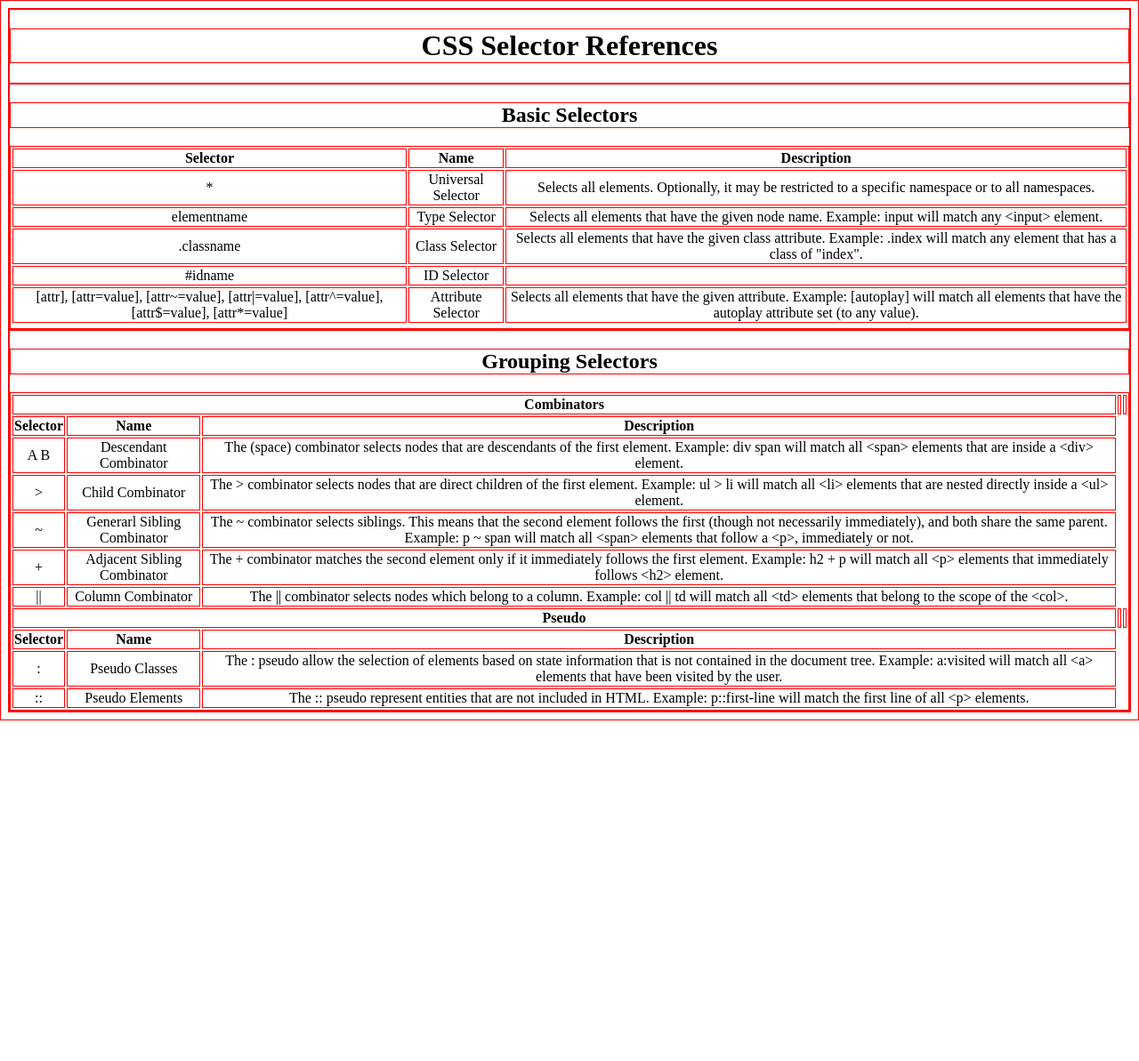
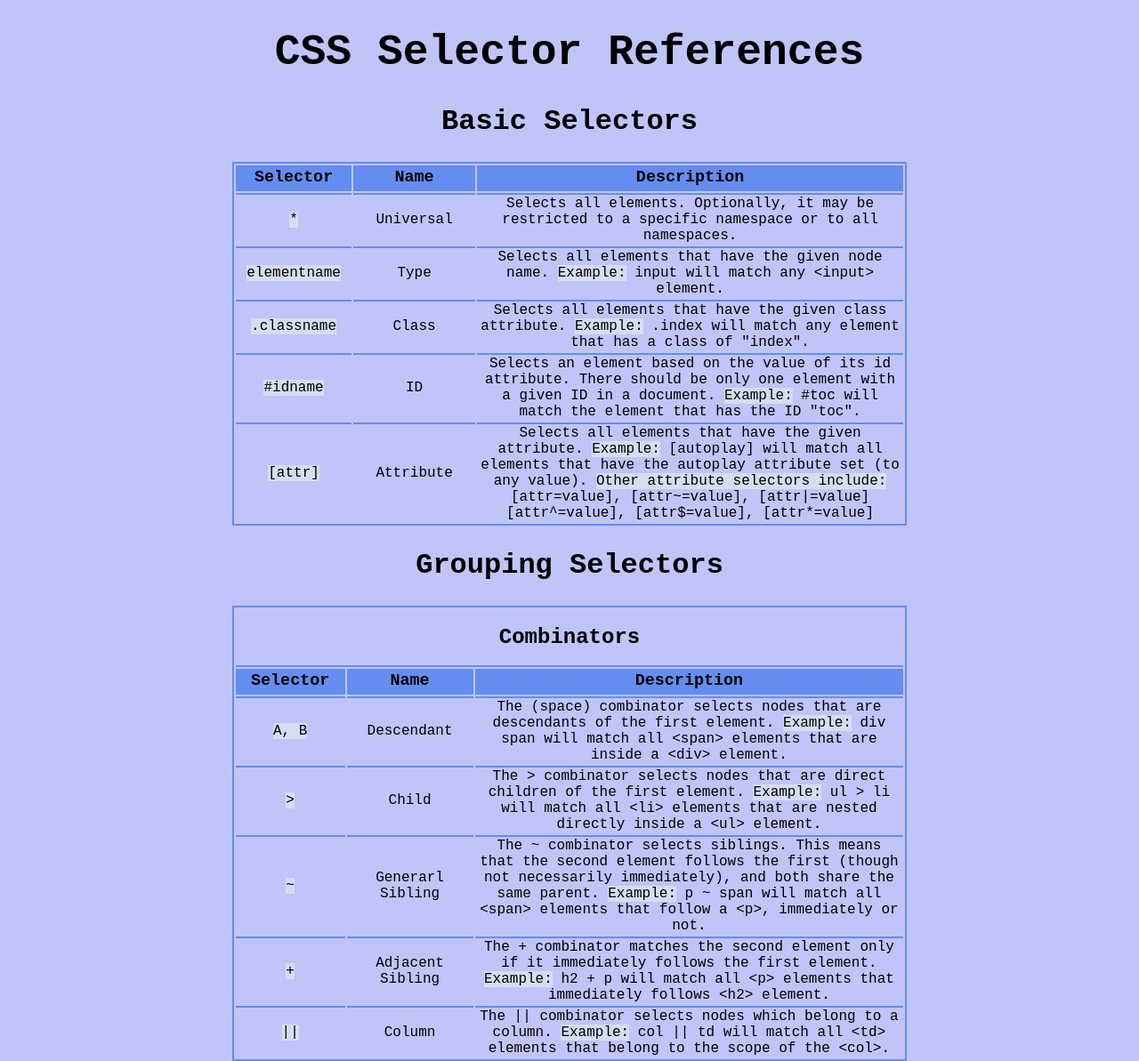
Before and after one commit to doubl3dbag/cheat_sheet, a plain HTML site: page index.html in a window 1280 px wide. Shown: the top 1193 px of the page at 89% size. Before the commit the page ends 810 px from the top, so only its background shows below. Drawn offline with Linux system fonts and the light colour scheme.

Commit message:
Complete and push project
- Complete table html/css project

- commit and push to remote repo

```diff
--- a/index.html
+++ b/index.html
@@ -11,115 +11,116 @@
     <header>
         <h1>CSS Selector References</h1>
     </header>
-    <section id="table one">
+    <section>
         <h2>Basic Selectors</h2>
         <table>
             <thead>
                 <tr>
-                    <th>Selector</th>
-                    <th>Name</th>
-                    <th>Description</th>
+                    <th class="thead selector">Selector</th>
+                    <th class="thead name">Name</th>
+                    <th class="thead description">Description</th>
                 </tr>
             </thead>
             <tbody>
                 <tr>
-                    <td>*</td>
-                    <td>Universal Selector</td>
-                    <td>Selects all elements. Optionally, it may be restricted to a specific namespace or to all namespaces.</td>
+                    <td class="tbody selector"><span>*</span></td>
+                    <td class="tbody name">Universal</td>
+                    <td class="tbody description">Selects all elements. Optionally, it may be restricted to a specific namespace or to all namespaces.</td>
                 </tr>
                 <tr>
-                    <td>elementname</td>
-                    <td>Type Selector</td>
-                    <td>Selects all elements that have the given node name. Example: input will match any &lt;input&gt; element.</td>
+                    <td class="tbody selector"><span>elementname</span></td>
+                    <td class="tbody name">Type</td>
+                    <td class="tbody description">Selects all elements that have the given node name. <span>Example:</span> input will match any &lt;input&gt; element.</td>
                 </tr>
                 <tr>
-                    <td>.classname</td>
-                    <td>Class Selector</td>
-                    <td>Selects all elements that have the given class attribute. Example: .index will match any element that has a class of "index".</td>
+                    <td class="tbody selector"><span>.classname</span></td>
+                    <td class="tbody name">Class</td>
+                    <td class="tbody description">Selects all elements that have the given class attribute. <span>Example:</span> .index will match any element that has a class of "index".</td>
                 </tr>
                 <tr>
-                    <td>#idname</td>
-                    <td>ID Selector</td>
-                    <td></td>
+                    <td class="tbody selector"><span>#idname</span></td>
+                    <td class="tbody name">ID</td>
+                    <td class="tbody description">Selects an element based on the value of its id attribute. There should be only one element with a given ID in a
+                    document. <span>Example:</span> #toc will match the element that has the ID "toc".</td>
                 </tr>
                 <tr rowspan="3">
-                    <td>[attr], [attr=value], [attr~=value], [attr|=value], [attr^=value], [attr$=value], [attr*=value]</td>
-                    <td>Attribute Selector</td>
-                    <td>Selects all elements that have the given attribute. Example: [autoplay] will match all elements that have the autoplay attribute set (to any value).</td>
+                    <td class="tbody selector"><span>[attr]</span></td>
+                    <td class="tbody name">Attribute</td>
+                    <td class="tbody description" >Selects all elements that have the given attribute. <span>Example:</span> [autoplay] will match all elements that have the autoplay attribute set (to any value). <span>Other attribute selectors include:</span> [attr=value], [attr~=value], [attr|=value] [attr^=value], [attr$=value], [attr*=value]</td>
                 </tr>
-                <tr></tr>
-                <tr></tr>
             </tbody>
         </table>
     </section>
     <section>
         <h2>Grouping Selectors</h2>
-        <table id="table two">
+        <table id="combinators">
             <thead>
                 <tr>
-                    <th id="combinators header" colspan="3">Combinators</th>
-                    <th></th>
-                    <th></th>
+                    <th class="combinators header" colspan="3">Combinators</th>
+                </tr>
+            </thead>
+                <tr>
+                    <th class="thead selector">Selector</th>
+                    <th class="thead name">Name</th>
+                    <th class="thead description">Description</th>
+                </tr>
+            <tbody>
+                <tr>
+                    <td class="tbody selector"><span>A, B</span></td>
+                    <td class="tbody name">Descendant</td>
+                    <td class="tbody description">The (space) combinator selects nodes that are descendants of the first element. <span>Example:</span> div span will match all &lt;span&gt; elements that are inside a &lt;div&gt; element.</td>
                 </tr>
                 <tr>
-                    <th>Selector</th>
-                    <th>Name</th>
-                    <th>Description</th>
+                    <td class="tbody selector"><span>></span></td>
+                    <td class="tbody name">Child</td>
+                    <td class="tbody description">The > combinator selects nodes that are direct children of the first element. <span>Example:</span> ul > li will match
+                    all &lt;li&gt; elements that are nested directly inside a &lt;ul&gt; element.</td>
+                </tr>
+                <tr>
+                    <td class="tbody selector"><span>~</span></td>
+                    <td class="tbody name">Generarl Sibling</td>
+                    <td class="tbody description">The ~ combinator selects siblings. This means that the second element follows the first (though not necessarily
+                    immediately), and both share the same parent. <span>Example:</span> p ~ span will match all &lt;span&gt; elements that follow
+                        a &lt;p&gt;, immediately or not.</td>
+                </tr>
+                <tr>
+                    <td class="tbody selector"><span>+</span></td>
+                    <td class="tbody name">Adjacent Sibling</td>
+                    <td class="tbody description">The + combinator matches the second element only if it immediately follows the first element. <span>Example:</span> h2
+                    + p will match all &lt;p&gt; elements that immediately follows
+                    &lt;h2&gt; element.</td>
+                </tr>
+                <tr class="last">
+                    <td class="tbody selector"><span>||</span></td>
+                    <td class="tbody name">Column</td>
+                    <td class="tbody description">The || combinator selects nodes which belong to a column. <span>Example:</span> col || td will match all &lt;td&gt; elements
+                        that belong to the scope of the
+                        &lt;col&gt;.</td>
+                </tr>
+            </tbody>
+        </table>
+        <table id="pseudo">
+            <thead>
+                <tr>
+                    <th class="pseudo header" colspan="3">Pseudo</th>
                 </tr>
             </thead>
             <tbody>
                 <tr>
-                    <td>A B</td>
-                    <td>Descendant Combinator</td>
-                    <td>The (space) combinator selects nodes that are descendants of the first element. Example: div span will match all &lt;span&gt; elements that are inside a &lt;div&gt; element.</td>
+                    <th class="thead selector" id="thead selector">Selector</th>
+                    <th class="thead name">Name</th>
+                    <th class="thead description">Description</th>
                 </tr>
                 <tr>
-                    <td>></td>
-                    <td>Child Combinator</td>
-                    <td>The > combinator selects nodes that are direct children of the first element. Example: ul > li will match
-                    all &lt;li&gt; elements that are nested directly inside a &lt;ul&gt; element.</td>
+                    <td class="tbody selector"><span>:</span></td>
+                    <td class="tbody name">Classes</td>
+                    <td class="tbody description">The : pseudo allow the selection of elements based on state information that is not contained in the document tree.
+                    <span>Example:</span> a:visited will match all &lt;a&gt; elements that have been visited by the user.</td>
                 </tr>
-                <tr>
-                    <td>~</td>
-                    <td>Generarl Sibling Combinator</td>
-                    <td>The ~ combinator selects siblings. This means that the second element follows the first (though not necessarily
-                    immediately), and both share the same parent. Example: p ~ span will match all &lt;span&gt; elements that follow
-                        a &lt;p&gt;, immediately or not.</td>
-                </tr>
-                <tr>
-                    <td>+</td>
-                    <td>Adjacent Sibling Combinator</td>
-                    <td>The + combinator matches the second element only if it immediately follows the first element. Example: h2
-                    + p will match all &lt;p&gt; elements that immediately follows
-                    &lt;h2&gt; element.</td>
-                </tr>
-                <tr>
-                    <td>||</td>
-                    <td>Column Combinator</td>
-                    <td>The || combinator selects nodes which belong to a column. Example: col || td will match all &lt;td&gt; elements
-                        that belong to the scope of the
-                        &lt;col&gt;.</td>
-                </tr>
-                <tr>
-                    <th id="pseudo header" colspan="3">Pseudo</th>
-                    <th></th>
-                    <th></th>
-                </tr>
-                <tr>
-                    <th>Selector</th>
-                    <th>Name</th>
-                    <th>Description</th>
-                </tr>
-                <tr>
-                    <td>:</td>
-                    <td>Pseudo Classes</td>
-                    <td>The : pseudo allow the selection of elements based on state information that is not contained in the document tree.
-                    Example: a:visited will match all &lt;a&gt; elements that have been visited by the user.</td>
-                </tr>
-                <tr>
-                    <td>::</td>
-                    <td>Pseudo Elements</td>
-                    <td>The :: pseudo represent entities that are not included in HTML. Example: p::first-line will match the first line of all
+                <tr id="last">
+                    <td class="tbody selector"><span>::</span></td>
+                    <td class="tbody name">Elements</td>
+                    <td class="tbody description" id="last pseudo">The :: pseudo represent entities that are not included in HTML. <span>Example:</span> p::first-line will match the first line of all
                     &lt;p&gt; elements.</td>
                 </tr>
             </tbody>
--- a/resources/css/styles.css
+++ b/resources/css/styles.css
@@ -1,5 +1,76 @@
 * {
     text-align: center;
     vertical-align: center;
-    border: 1px solid red;
+    font-family: 'Courier New', Courier, monospace;
+    max-width: 1920px;
 }
+
+h1 {
+    font-size: 3em;
+}
+
+h2 {
+    font-size: 2em;
+}
+
+body {
+    background-color: rgba(15, 29, 231, 0.26);
+}
+
+thead {
+    border: none;
+}
+
+td {
+    border-top: 2px solid  rgba(15, 91, 231, 0.514);
+}
+
+th.combinators.header, th.pseudo.header {
+    font-size: 1.5em;
+    height: 38px;
+    border-bottom: 2px solid  rgba(15, 91, 231, 0.514);
+    padding-top: 12.5px;
+    padding-bottom: 12.5px;
+
+}
+
+th.selector, th.name, th.description {
+    font-size: 1.15em;
+    height: 25px;
+    background-color: rgba(15, 91, 231, 0.514);
+    margin-top: 3px;
+    padding-bottom: 3px;
+}
+
+table {
+    margin-left: 20%;
+    margin-right: 20%;
+    border: 2px solid  rgba(15, 91, 231, 0.514);
+}
+
+td.tbody {
+    font-size: 1em;
+    font-weight: normal;
+}
+
+td.tbody.selector {
+    width: 150px;
+    text-align: center;
+}
+
+td.tbody.name {
+    width: 180px;
+    text-align: center;
+}
+
+td.tbody.description {
+    width: 800px;
+}
+
+span {
+    background-color: rgba(216, 225, 241, 0.89);
+}
+
+#combinators {
+    margin-bottom: 35px;
+}
```
